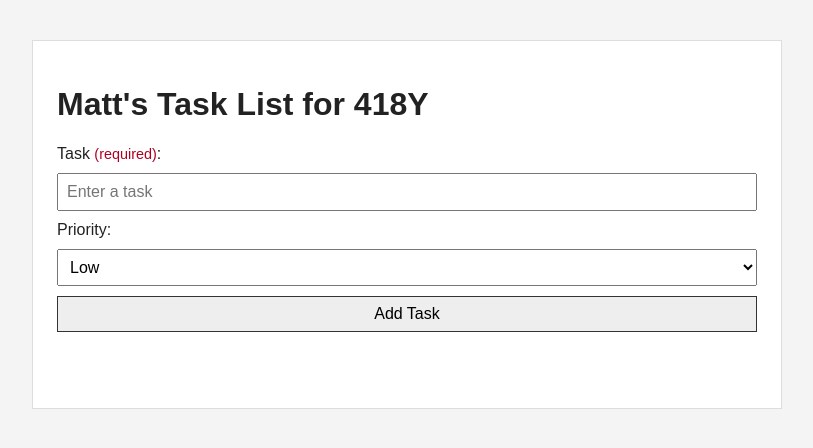
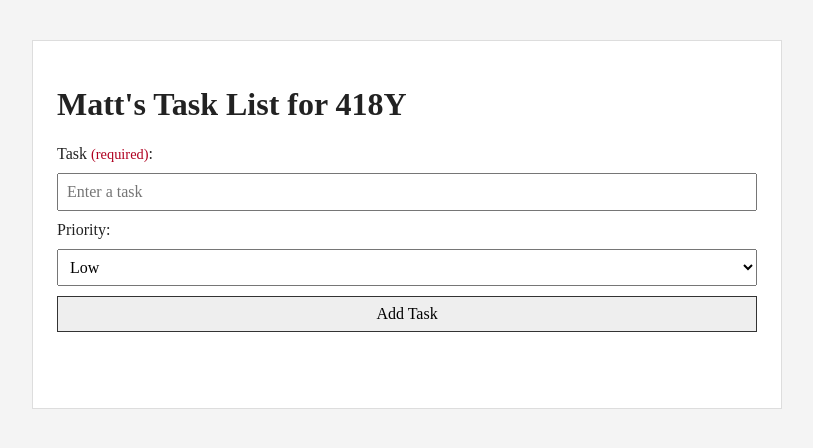
Before and after one commit to GitTTAM/418Y, a plain HTML site: page index.html in a window 1280 px wide. Shown: the whole page, without its empty margins (233-1046 px from the left). Drawn offline with Linux system fonts and the light colour scheme.

Commit message:
I develop in prod

```diff
--- a/style.css
+++ b/style.css
@@ -1,5 +1,5 @@
 body {
-    font-family: Arial, sans-serif;
+    font-family: Papyrus, sans-Papyrus;
     margin: 0;
     background: #f4f4f4;
     color: #222;
```
